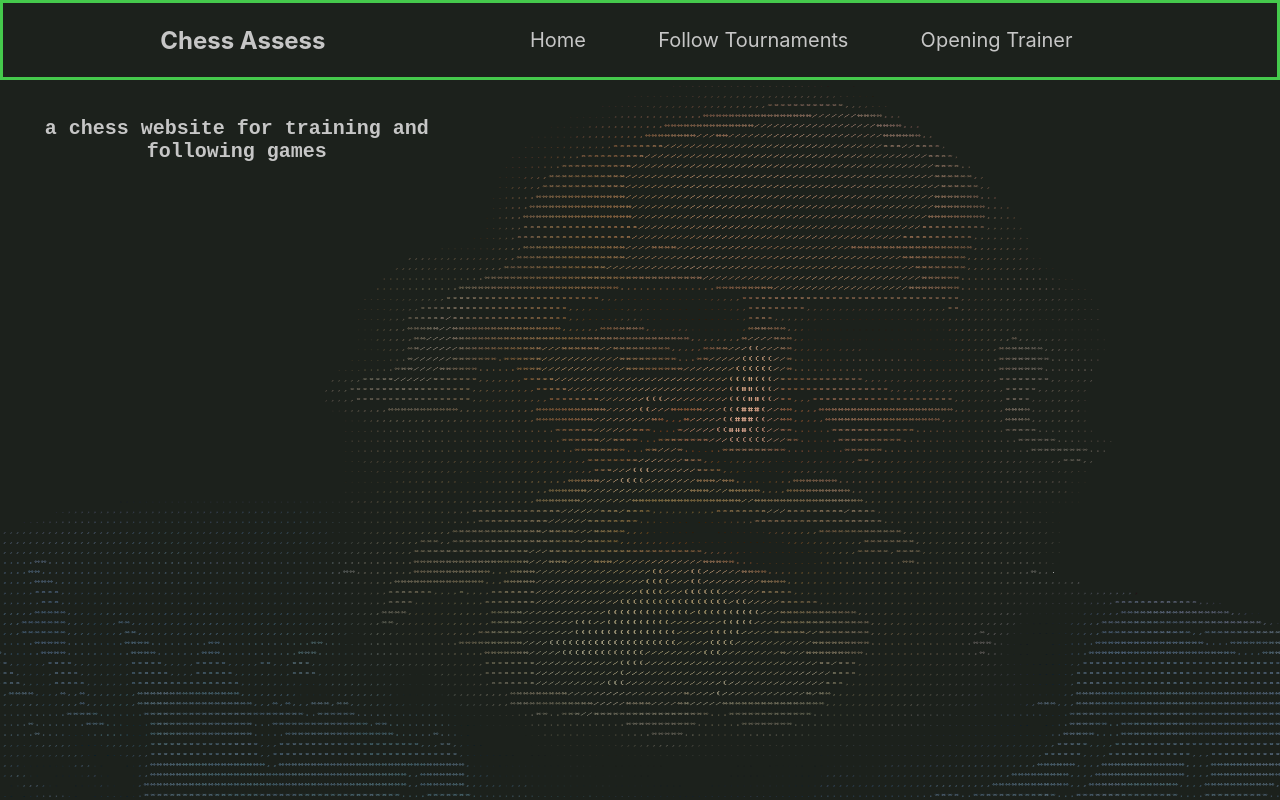
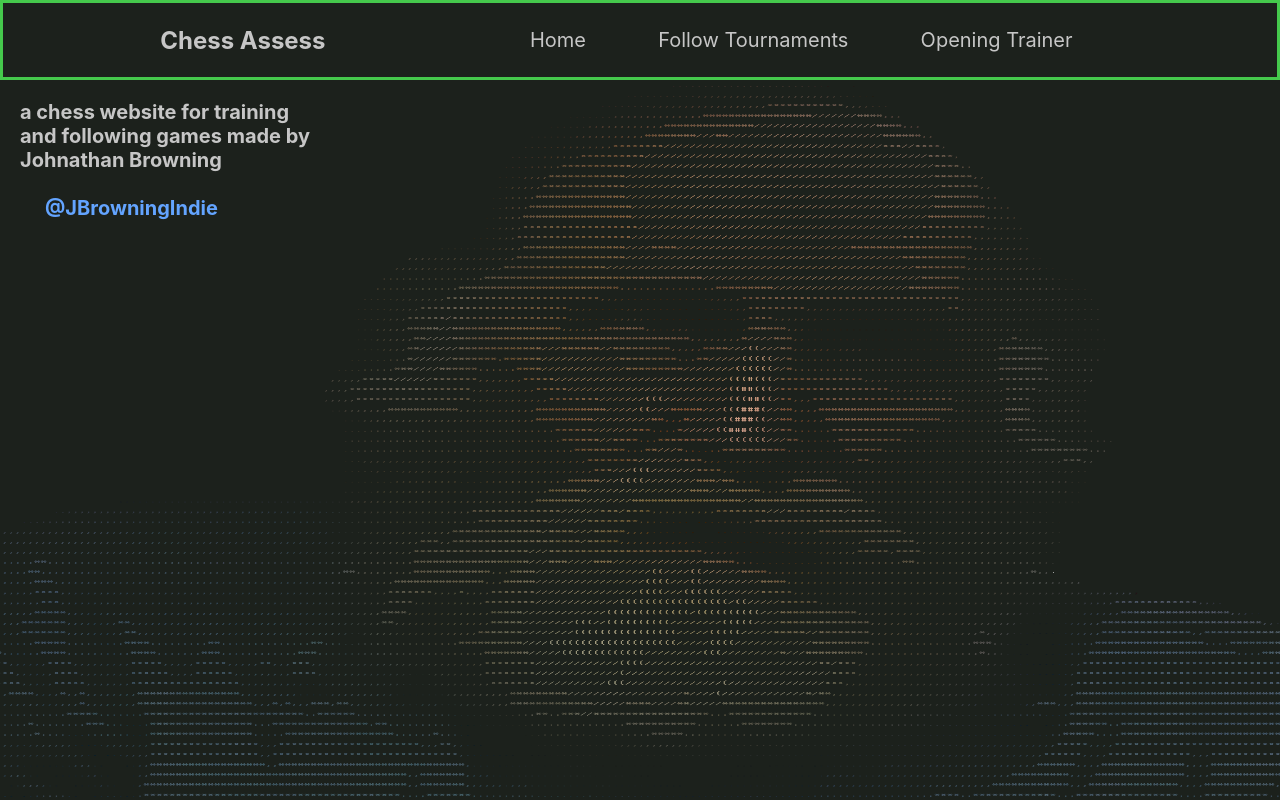
Before and after one commit to jwbrowning/portfolio, a React (Create React App) app: page / in a window 1280 px wide. Built offline with nearby package versions, Linux system fonts and the light colour scheme.

Commit message:
connected google analytics and updated home page

```diff
--- a/src/App.css
+++ b/src/App.css
@@ -173,8 +173,8 @@ nav {
   height: 100%;
   width: 100%; */
   display: flex;
-  justify-content: space-evenly;
-  align-items: center;
+  /* justify-content: space-evenly; */
+  /* align-items: center; */
   background-color: var(--dark-background);
   /* border: 3px solid var(--accent); */
   position: absolute;
@@ -213,19 +213,29 @@ nav {
 }
 
 .desc {
-  position: absolute;
-  font-family: monospace;
-  text-align: center;
+  /* position: absolute; */
+  /* font-family: monospace; */
+  text-align: left;
   font-size: 20px;
   color: var(--text);
   padding: 20px;
-  width: 35%;
+  /* width: 35%; */
   white-space: pre-wrap;
+  width: 350px;
   /* position: absolute; */
-  transform: translate(-90%, -300px);
+  /* transform: translate(-200px, -300px); */
+}
+.twitter-link {
+  text-align: left;
+  color:rgb(99, 164, 255);
+}
+.twitter-link:hover {
+  color:rgb(34, 92, 174);
 }
 
 .fit-image {
+  pointer-events: none;
+  position: absolute;
   display: block;
   margin: 0 auto;
   max-width: 100%;
--- a/src/App.js
+++ b/src/App.js
@@ -1,8 +1,12 @@
 import React from 'react';
-
+import ReactGA from 'react-ga';
 import NavBar from './Components/NavBar';
 
 import './App.css';
+
+const TRACKING_ID = 'UA-230577039-2';
+ReactGA.initialize(TRACKING_ID);
+
 
 function App() {
   return(
--- a/src/Components/Board.js
+++ b/src/Components/Board.js
@@ -2,6 +2,7 @@ import React, { useState } from 'react';
 import { Chess } from 'chess.js';
 import axios from 'axios';
 import qs from 'qs'
+import ReactGA from 'react-ga';
 
 import Piece from './Piece'
 import Square from './Square'
@@ -173,15 +174,32 @@ function Board(props) {
     const Flip = () => {
         setFlipped(!flipped);
         UpdatePieces(!flipped);
+        ReactGA.event({
+            category: 'Opening Trainer',
+            action: 'Flipped Board'
+        });
     }
 
     const ToggleTraining = () => {
         setAutoRespond(!autoRespond);
         requestResponse(chess, !autoRespond);
+        var act = 'Started Training'
+        if (autoRespond) {
+            act = 'Stopped Training'
+        }
+        ReactGA.event({
+            category: 'Opening Trainer',
+            action: act
+        });
     }
 
     const saveTrainingPosition = () => {
         setTrainingPosition(chess.pgn());
+        ReactGA.event({
+            category: 'Opening Trainer',
+            action: 'Saved Position',
+            label: chess.pgn()
+        });
     }
 
     const requestResponse = (ch, respond=autoRespond) => {
@@ -250,6 +268,10 @@ function Board(props) {
             updateSquares('');
             setAutoRespond(false);
         }
+        ReactGA.event({
+            category: 'Opening Trainer',
+            action: 'Reset Board'
+        });
     }
 
     const leftArrow = () => {
@@ -290,6 +312,10 @@ function Board(props) {
                 console.log(error);
                 console.log(error.request.responseText)
             })
+        ReactGA.event({
+            category: 'Opening Trainer',
+            action: 'Analyzed on Lichess'
+        });
     }
 
     const updateSquares = (sq) => {
--- a/src/Components/NavBar.js
+++ b/src/Components/NavBar.js
@@ -1,11 +1,21 @@
-import React, { useState } from 'react';
+import React, { useState, useEffect } from 'react';
+import ReactDOM from 'react-dom';
+import ReactGA from 'react-ga';
 import { BrowserRouter as Router, Route, Link, Routes } from 'react-router-dom';
+
+// const TRACKING_ID = 'UA-230577039-2';
+// ReactGA.initialize(TRACKING_ID);
 
 import HomePage from './home'
 import FollowPage from './follow'
 import OpeningsPage from './openings'
 
 function NavBar() {
+
+    useEffect(() => {
+        ReactGA.pageview(window.location.pathname + window.location.search);
+    }, []);
+
     return (
         <div className='NavBar'>
             <Router>
--- a/src/Components/home.js
+++ b/src/Components/home.js
@@ -2,6 +2,7 @@ import React from 'react'
 import fischer from '../Images/fischerasciiscreenshot.png'
 import axios from 'axios'
 import qs from 'qs'
+import ReactGA from 'react-ga'
 
 export default function Home() {
 
@@ -16,9 +17,6 @@ export default function Home() {
 
     return (
         <div className='ascii-art'>
-            <h2 className='desc'>
-                a chess website for training and following games
-            </h2>
             {/* <h3 className='fischer-quote'>
                 iF YoU ReAlLy aNaLyZe cHeSs oBjEcTiVeLy...iT'S BeEn a lOuSy gAmE BaCk eVeN To tHe tImE Of mOrPhY!
             </h3>
@@ -29,6 +27,15 @@ export default function Home() {
                 className="fit-image"
                 height='100%'
                 width='100%' />
+            <h2 className='desc'>
+                a chess website for training and following games made by Johnathan Browning
+                {'\n\n'}<a onClick={() => {
+                    ReactGA.event({
+                        category: 'Home',
+                        action: 'Clicked Twitter Link'
+                    });
+                }} className='twitter-link' target="_blank" rel="noopener noreferrer" href="https://twitter.com/JBrowningIndie">@JBrowningIndie</a>
+            </h2>
         </div>
     )
 }
--- a/src/index.js
+++ b/src/index.js
@@ -1,15 +1,17 @@
 import React from 'react';
-import ReactDOM from 'react-dom/client';
+import { render } from 'react-dom';
 import './index.css';
 import App from './App';
 import reportWebVitals from './reportWebVitals';
 
-const root = ReactDOM.createRoot(document.getElementById('root'));
-root.render(
-  <React.StrictMode>
-    <App />
-  </React.StrictMode>
-);
+// const root = ReactDOM.createRoot(document.getElementById('root'));
+const root = document.getElementById("root")
+// root.render(
+//   <React.StrictMode>
+//     <App />
+//   </React.StrictMode>
+// );
+render(<App />, root)
 
 // If you want to start measuring performance in your app, pass a function
 // to log results (for example: reportWebVitals(console.log))
```
Also changed, not shown: package.json (+3 -5 lines), 1 other file (tests, documents, lock files or other folders).
